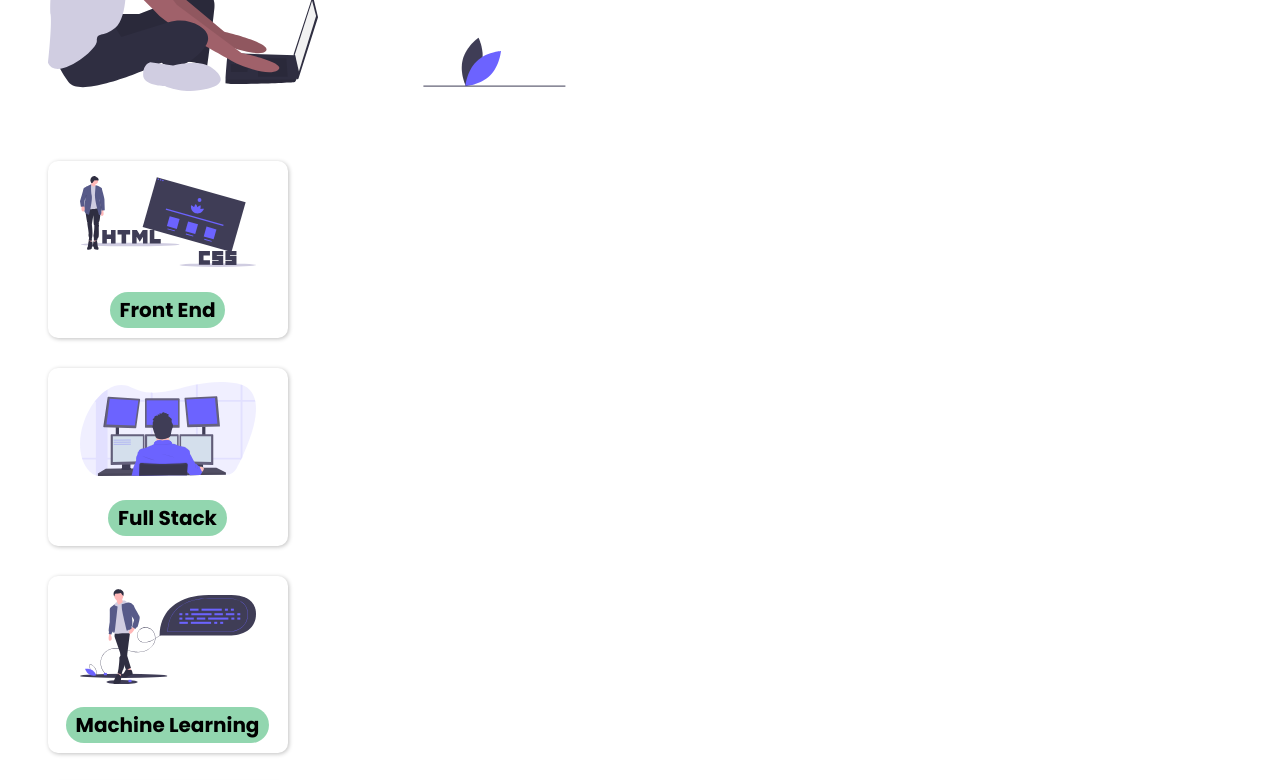
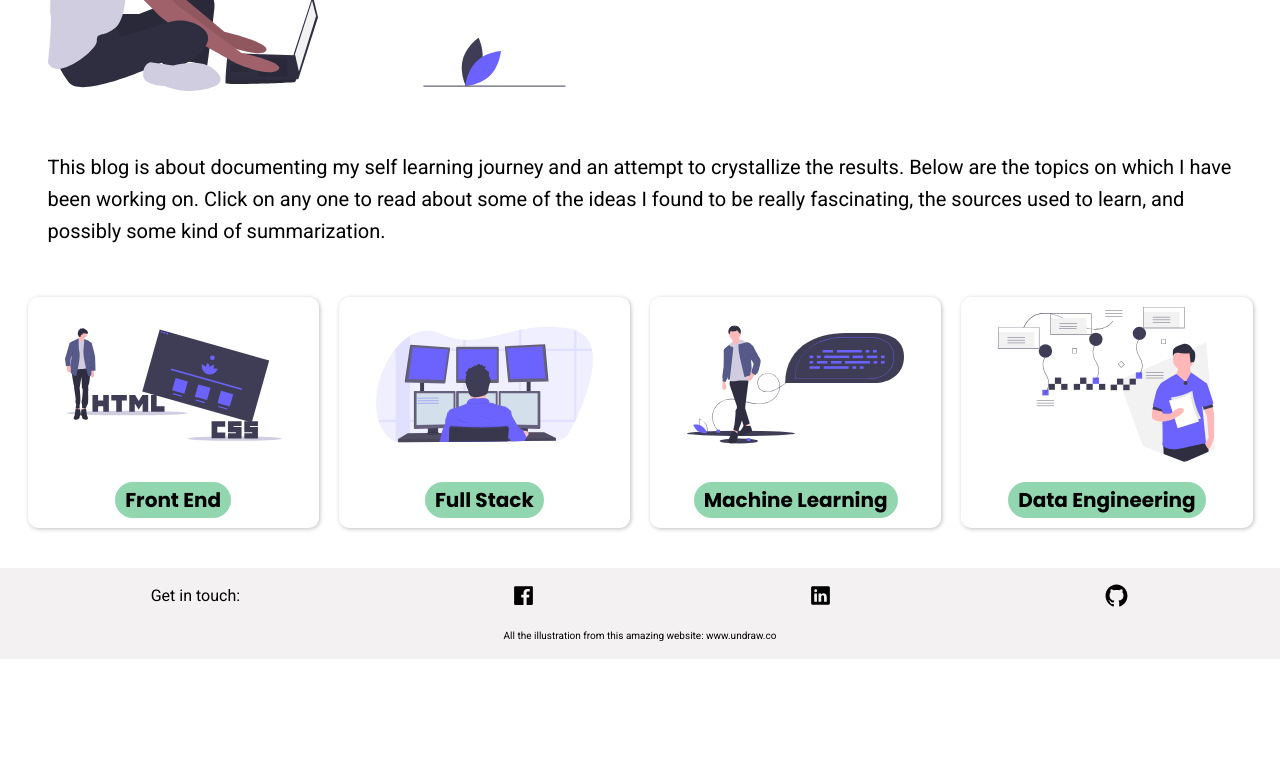
Before and after one commit to harsh-vikram-singh/webdev, a plain HTML site: page index.html in a window 1280 px wide. Shown: the part 420-1200 px from the top of the page. After the commit the page ends 1079 px from the top, so only its background shows below. Drawn offline with nearby package versions, Linux system fonts and the light colour scheme.

Commit message:
finalizing the look for desktop. remaining: ipad pro

```diff
--- a/assets/css/cards.css
+++ b/assets/css/cards.css
@@ -80,3 +80,21 @@
     }
 
 }
+
+@media (min-width: 901px) {
+    .content {
+        grid-column: content-start / content-end;
+        grid-row: content-start / content-end;
+        display: flex;
+        flex-flow: row wrap;
+    }
+
+    .card {
+        flex: 1, 10rem;
+        margin: 1rem;
+    }
+
+    .blog__illustration {
+        max-width: 80%;
+    }
+}
--- a/assets/css/footer.css
+++ b/assets/css/footer.css
@@ -33,3 +33,9 @@
         grid-column: full-start / full-end;
     }
 }
+
+@media (min-width: 901px) {
+    .footer {
+        grid-column: full-start / full-end;
+    }
+}
--- a/assets/css/intro.css
+++ b/assets/css/intro.css
@@ -70,6 +70,6 @@
     }
 
     .intro__text {
-        display: none;
+        /* display: none; */
     }
 }
```
Also changed, not shown: assets/css/base.css (line endings or trailing spaces).
